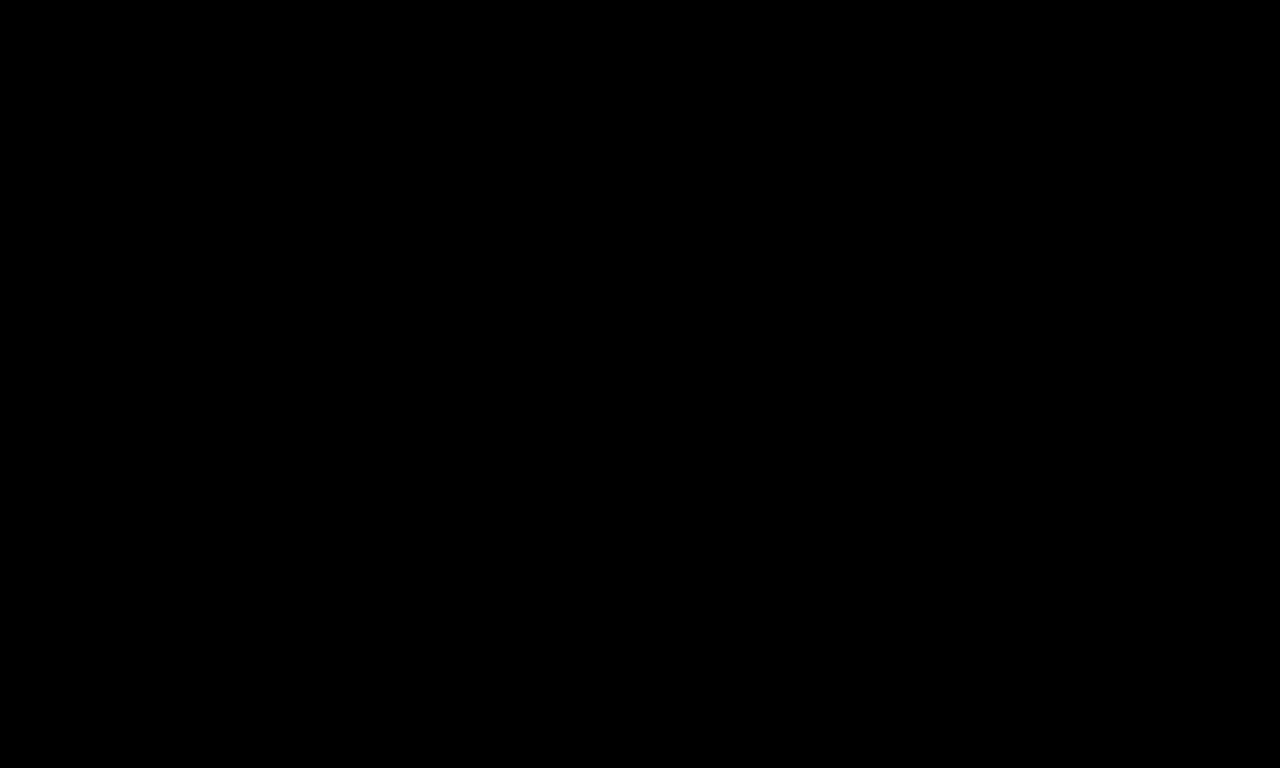
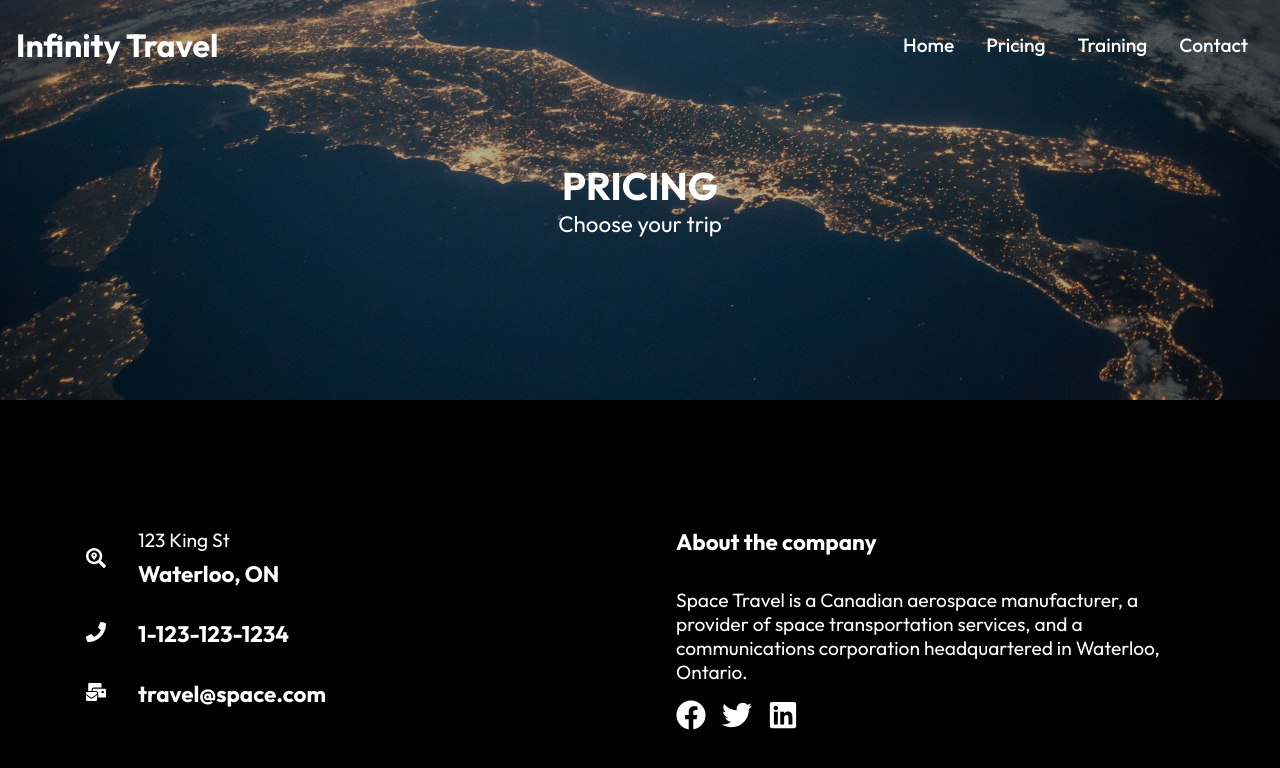
Before and after one commit to KhoiNgLe/space-travel, a React (Create React App) app: page /pricing in a window 1280 px wide. Before the commit this address had no page. Shown: the top 768 px of the page. Built offline with nearby package versions, Linux system fonts and the light colour scheme.

Commit message:
Add Pricing route

```diff
--- a/package.json
+++ b/package.json
@@ -6,7 +6,9 @@
     "@testing-library/jest-dom": "^5.16.2",
     "@testing-library/react": "^12.1.4",
     "@testing-library/user-event": "^13.5.0",
+    "bootstrap": "^5.1.3",
     "react": "^17.0.2",
+    "react-bootstrap": "^2.2.1",
     "react-dom": "^17.0.2",
     "react-icons": "^4.3.1",
     "react-router-dom": "^6.2.2",
--- a/src/App.js
+++ b/src/App.js
@@ -1,11 +1,14 @@
 import React from "react";
 import { Routes, Route } from "react-router-dom";
 import Home from "./routes/Home";
+import Pricing from "./routes/Pricing";
+
 function App() {
   return (
     <div className="App">
       <Routes>
         <Route path="/" element={<Home />} />
+        <Route path="/pricing" element={<Pricing />} />
       </Routes>
     </div>
   );
--- /dev/null
+++ b/src/components/HeroImagine.css
@@ -0,0 +1,41 @@
+.hero-img{
+    background:rgb(0, 0, 0,.3);
+    height: 50vh;
+    width: 100%;
+    position:relative;
+}
+
+.hero-img:before{
+    content:'';
+    background: url('../assets/heroImg.jpg') no-repeat center center/cover;
+    height: 100%;
+    width: 100%;
+    position: absolute;
+    top: 0;
+    left: 0;
+    z-index: -1;
+}
+
+.hero-img .heading{
+    width: 100%;
+    height: 100%;
+    display: flex;
+    flex-direction: column;
+    justify-content: center;
+    align-items: center;
+}
+
+.hero-img h1{
+    font-size: 2.4rem;
+}
+
+.hero-img p{
+    font-size: 1.4rem;
+}
+
+@media screen and (max-width:640px) {
+    .hero-img h1{
+        font-size: 2rem;
+    }
+
+}
--- /dev/null
+++ b/src/components/HeroImagine.jsx
@@ -0,0 +1,18 @@
+import React from "react";
+
+import "./HeroImagine.css";
+import Pricing from "./Pricing";
+
+const HeroImagine = (props) => {
+  return (
+    <div className="hero-img">
+      <div className="heading">
+        <h1>{props.heading}</h1>
+        <p>{props.text}</p>
+        <Pricing/>
+      </div>
+    </div>
+  );
+};
+
+export default HeroImagine;
--- /dev/null
+++ b/src/components/Pricing.jsx
@@ -0,0 +1,16 @@
+import React from 'react'
+
+const Pricing = () => {
+  return (
+    <div className="pricing">
+        <div className="card-container">
+            <div className="card">
+
+            </div>
+        </div>
+
+    </div>
+  )
+}
+
+export default Pricing
--- /dev/null
+++ b/src/routes/Pricing.jsx
@@ -0,0 +1,19 @@
+import React from 'react'
+import Navbar from '../components/Navbar'
+import Footer from '../components/Footer'
+import HeroImagine from '../components/HeroImagine'
+
+
+const Pricing = () => {
+  return (
+    <div>
+        <Navbar/>
+        <HeroImagine heading ='PRICING' text='Choose your trip'/>
+
+        <Footer/>
+
+    </div>
+  )
+}
+
+export default Pricing
```
Also changed, not shown: src/components/Pricing.css (added), 1 other file (tests, documents, lock files or other folders).
